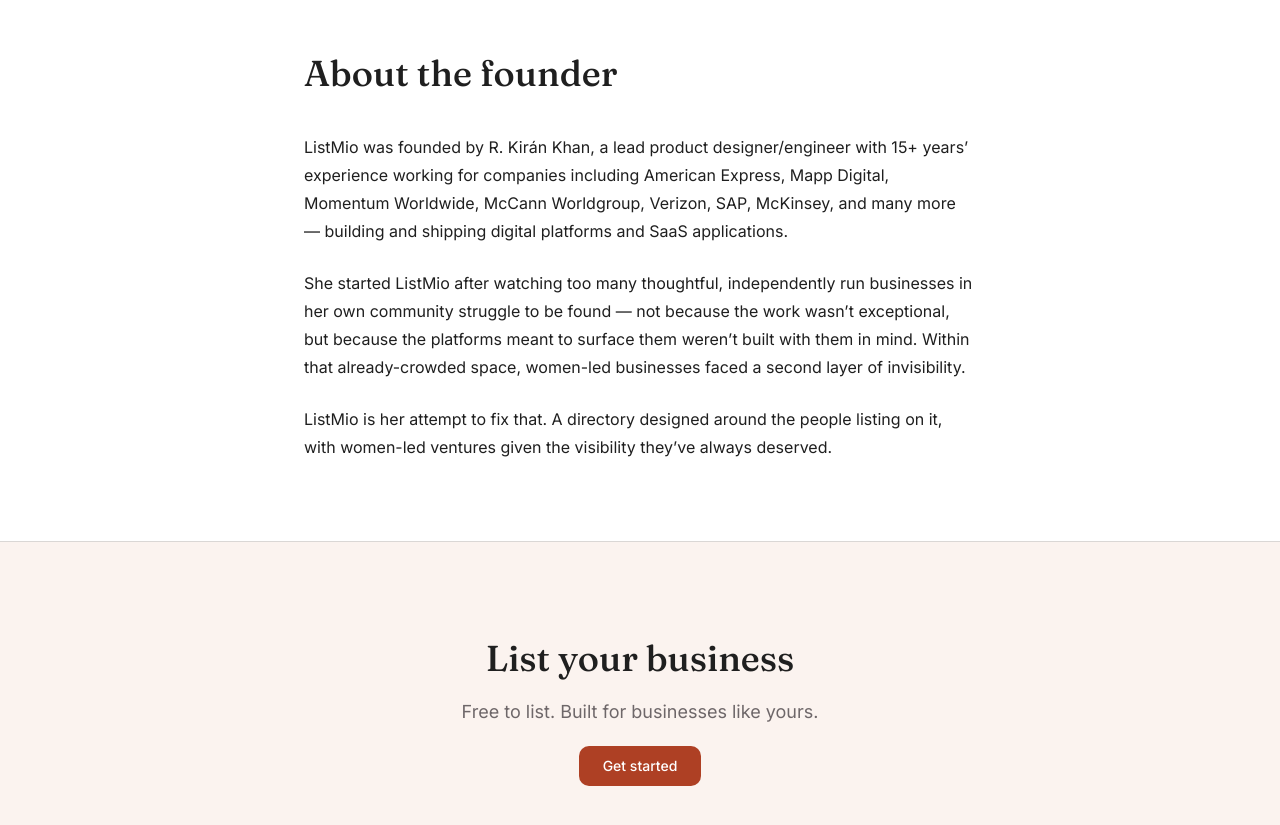
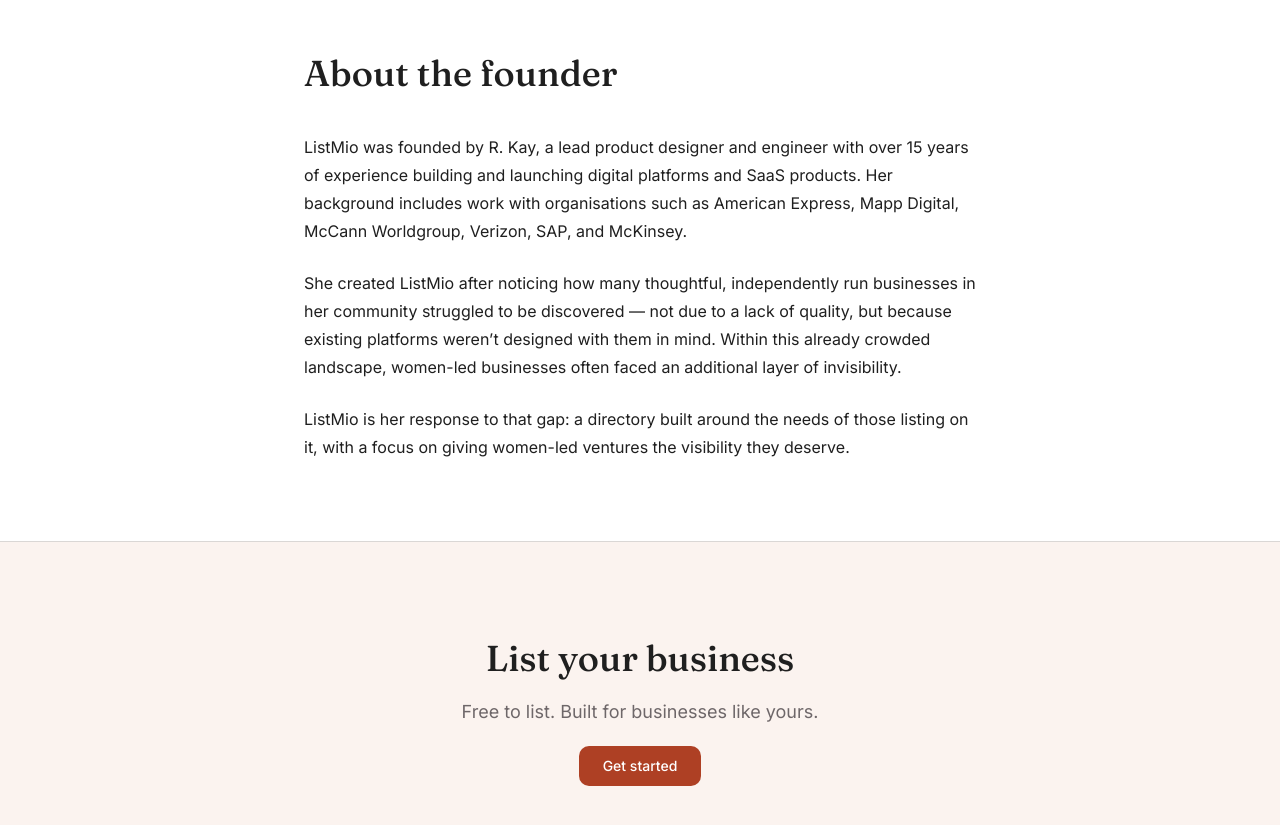
Before and after one commit to rkirankhan/souqim, a React (Vite) app: page /about in a window 1280 px wide. Shown: the part 1720-2545 px from the top of the page. Built offline with nearby package versions, Linux system fonts and the light colour scheme; no server answers.

Commit message:
Update About the founder copy
Refreshed bio: name to 'R. Kay', tightened the first paragraph's
list of organisations, softened the language in the second and third
paragraphs.

Co-Authored-By: Claude Opus 4.7 (1M context) <noreply@anthropic.com>

```diff
--- a/src/pages/about.tsx
+++ b/src/pages/about.tsx
@@ -118,25 +118,24 @@ export function AboutPage() {
 
           <div className="space-y-6 text-foreground leading-7">
             <p>
-              ListMio was founded by R. Kir&aacute;n Khan, a lead product
-              designer/engineer with 15+ years&rsquo; experience working for
-              companies including American Express, Mapp Digital, Momentum
-              Worldwide, McCann Worldgroup, Verizon, SAP, McKinsey, and many
-              more &mdash; building and shipping digital platforms and SaaS
-              applications.
+              ListMio was founded by R. Kay, a lead product designer and
+              engineer with over 15 years of experience building and launching
+              digital platforms and SaaS products. Her background includes work
+              with organisations such as American Express, Mapp Digital, McCann
+              Worldgroup, Verizon, SAP, and McKinsey.
             </p>
             <p>
-              She started ListMio after watching too many thoughtful,
-              independently run businesses in her own community struggle to be
-              found &mdash; not because the work wasn&rsquo;t exceptional, but
-              because the platforms meant to surface them weren&rsquo;t built
-              with them in mind. Within that already-crowded space, women-led
-              businesses faced a second layer of invisibility.
+              She created ListMio after noticing how many thoughtful,
+              independently run businesses in her community struggled to be
+              discovered &mdash; not due to a lack of quality, but because
+              existing platforms weren&rsquo;t designed with them in mind.
+              Within this already crowded landscape, women-led businesses often
+              faced an additional layer of invisibility.
             </p>
             <p>
-              ListMio is her attempt to fix that. A directory designed around
-              the people listing on it, with women-led ventures given the
-              visibility they&rsquo;ve always deserved.
+              ListMio is her response to that gap: a directory built around the
+              needs of those listing on it, with a focus on giving women-led
+              ventures the visibility they deserve.
             </p>
           </div>
         </div>
```
